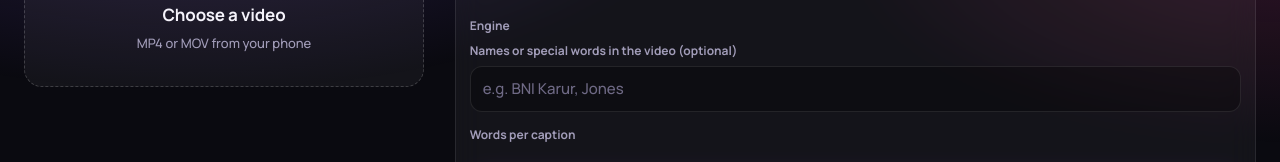
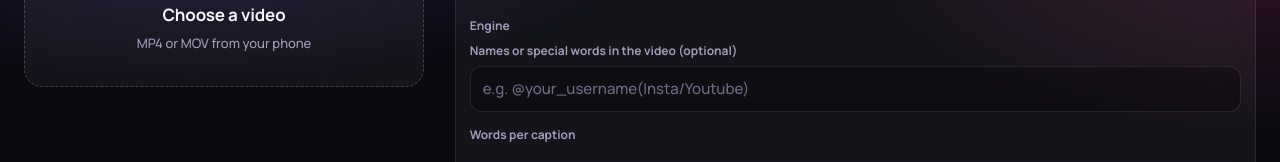
Before and after one commit to rjjones001/RJCaptionweb, a plain HTML site: page index.html in a window 1280 px wide. Shown: the part 132-294 px from the top of the page. Drawn offline with Linux system fonts and the light colour scheme.

Commit message:
Update and rename index-9.html to index.html

```diff
--- a/index-9.html
+++ b/index.html
@@ -188,7 +188,7 @@ body{max-width:none;width:100%;padding-left:clamp(10px,2vw,24px);padding-right:c
         <div class="seg" id="engChips"></div>
         <div id="localBox" hidden><span class="lbl">On-device model</span><div class="seg" id="modelChips"></div></div>
         <div id="hintBox"><span class="lbl">Names or special words in the video (optional)</span>
-          <input type="text" id="hint" placeholder="e.g. BNI Karur, Jones" maxlength="300"></div>
+          <input type="text" id="hint" placeholder="e.g. @your_username(Insta/Youtube)" maxlength="300"></div>
         <span class="lbl">Words per caption</span>
         <div class="seg" id="wpcChips"></div>
         <button class="primary cta" id="go" disabled style="margin-top:16px">Generate captions</button>
```
